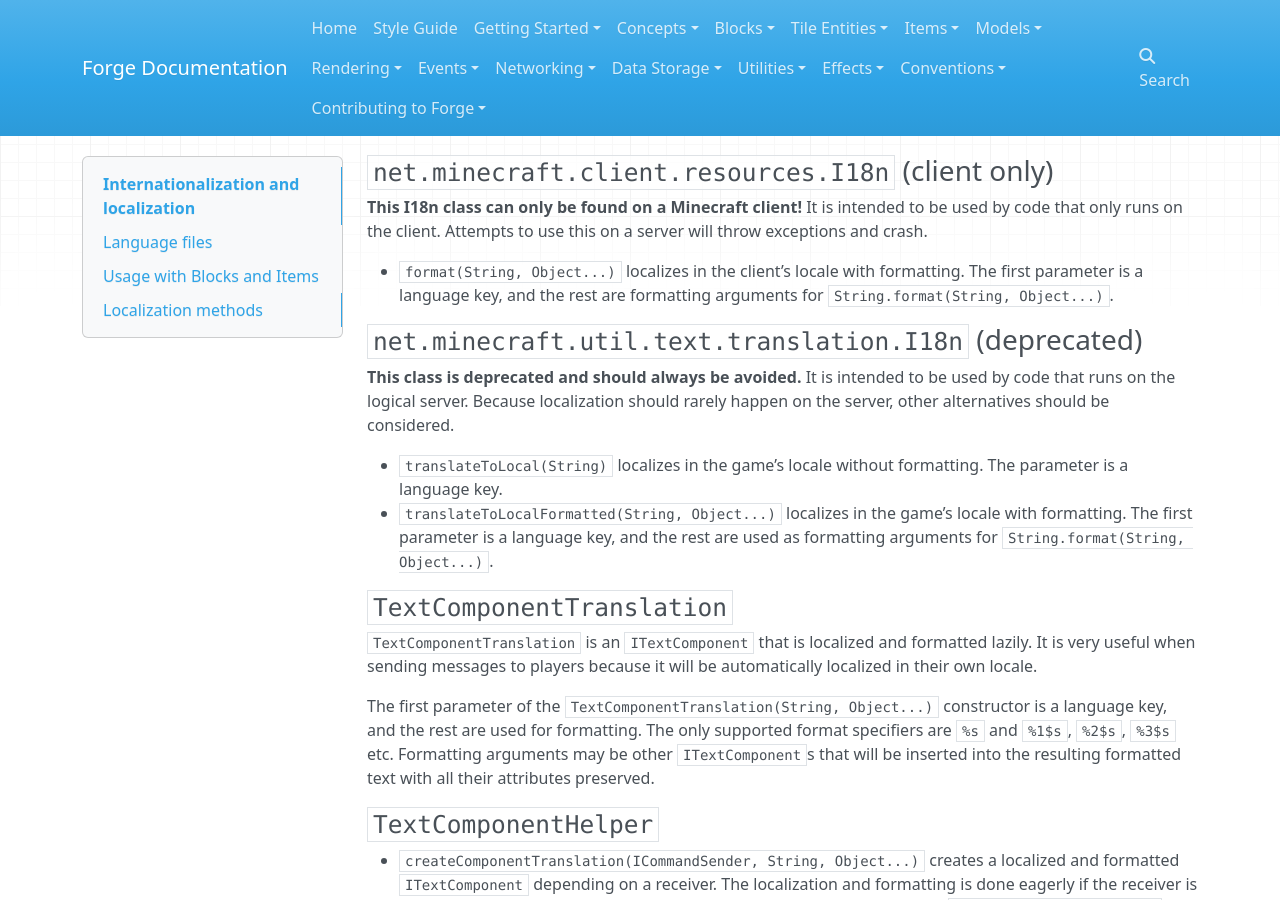
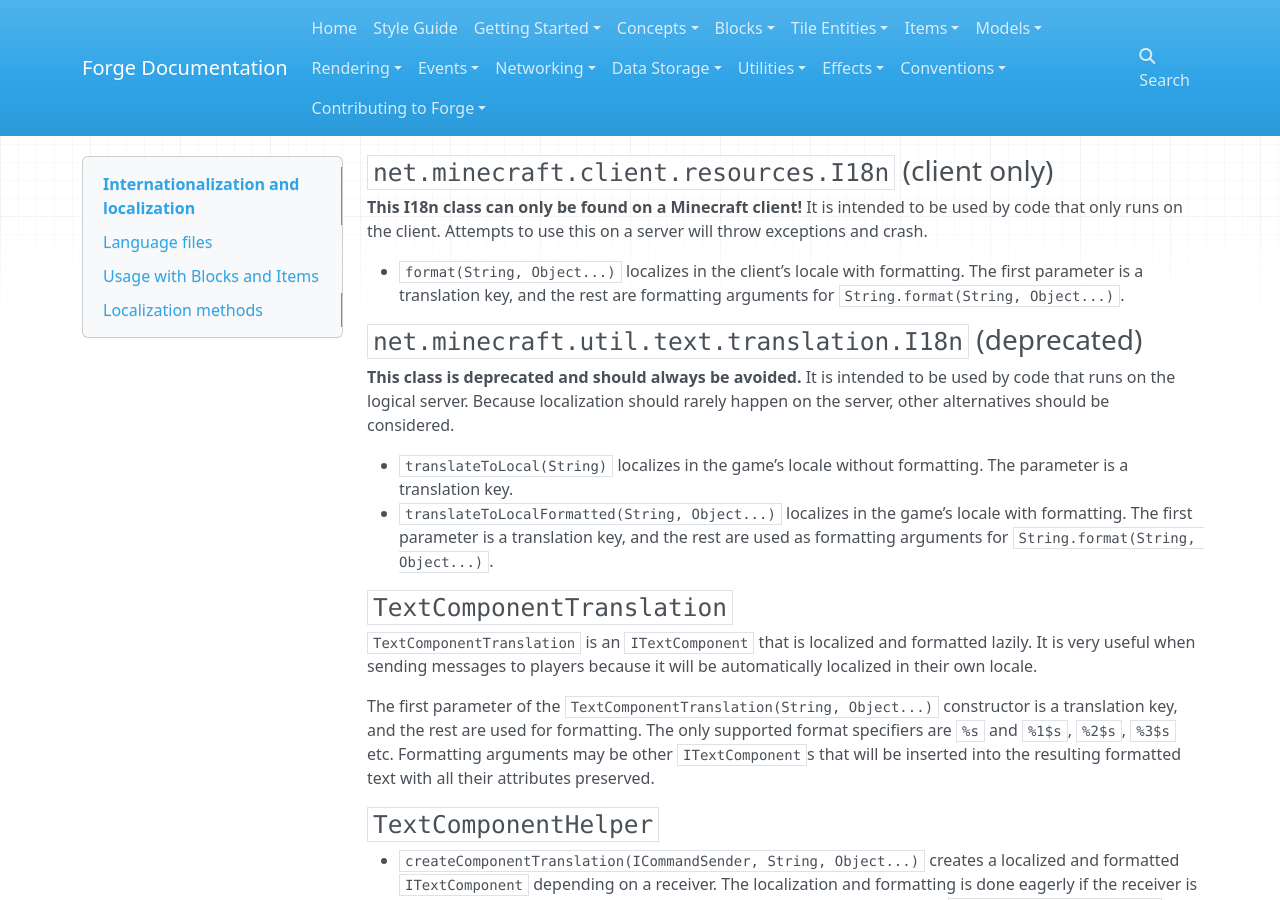
Before and after one commit to MinecraftForge/Documentation, an MkDocs documentation site: the page built from docs/concepts/internationalization.md, in a window 1280 px wide and 900 px high, scrolled down 1718 px. Built offline with MkDocs 1.6.1, drawn with Linux system fonts in a browser that asks for light colours; nearby versions of some CDN libraries; old or Windows-style settings are respelled for this version of MkDocs; some of the changed text lies outside the part shown.

Commit message:
Fix things according to comments

```diff
--- a/docs/concepts/internationalization.md
+++ b/docs/concepts/internationalization.md
@@ -55,20 +55,20 @@ Localization methods
 
 **This I18n class can only be found on a Minecraft client!** It is intended to be used by code that only runs on the client. Attempts to use this on a server will throw exceptions and crash.
 
-- `format(String, Object...)` localizes in the client's locale with formatting. The first parameter is a language key, and the rest are formatting arguments for `String.format(String, Object...)`.
+- `format(String, Object...)` localizes in the client's locale with formatting. The first parameter is a translation key, and the rest are formatting arguments for `String.format(String, Object...)`.
 
 ### `net.minecraft.util.text.translation.I18n` (deprecated)
 
 **This class is deprecated and should always be avoided.** It is intended to be used by code that runs on the logical server. Because localization should rarely happen on the server, other alternatives should be considered.
 
-- `translateToLocal(String)` localizes in the game's locale without formatting. The parameter is a language key.
-- `translateToLocalFormatted(String, Object...)` localizes in the game's locale with formatting. The first parameter is a language key, and the rest are used as formatting arguments for `String.format(String, Object...)`.
+- `translateToLocal(String)` localizes in the game's locale without formatting. The parameter is a translation key.
+- `translateToLocalFormatted(String, Object...)` localizes in the game's locale with formatting. The first parameter is a translation key, and the rest are used as formatting arguments for `String.format(String, Object...)`.
 
 ### `TextComponentTranslation`
 
 `TextComponentTranslation` is an `ITextComponent` that is localized and formatted lazily. It is very useful when sending messages to players because it will be automatically localized in their own locale.
 
-The first parameter of the `TextComponentTranslation(String, Object...)` constructor is a language key, and the rest are used for formatting. The only supported format specifiers are `%s` and `%1$s`, `%2$s`, `%3$s` etc. Formatting arguments may be other `ITextComponent`s that will be inserted into the resulting formatted text with all their attributes preserved.
+The first parameter of the `TextComponentTranslation(String, Object...)` constructor is a translation key, and the rest are used for formatting. The only supported format specifiers are `%s` and `%1$s`, `%2$s`, `%3$s` etc. Formatting arguments may be other `ITextComponent`s that will be inserted into the resulting formatted text with all their attributes preserved.
 
 ### `TextComponentHelper`
 
```
Also changed, not shown: other parts of docs/concepts/internationalization.md (+1 -1 lines).
